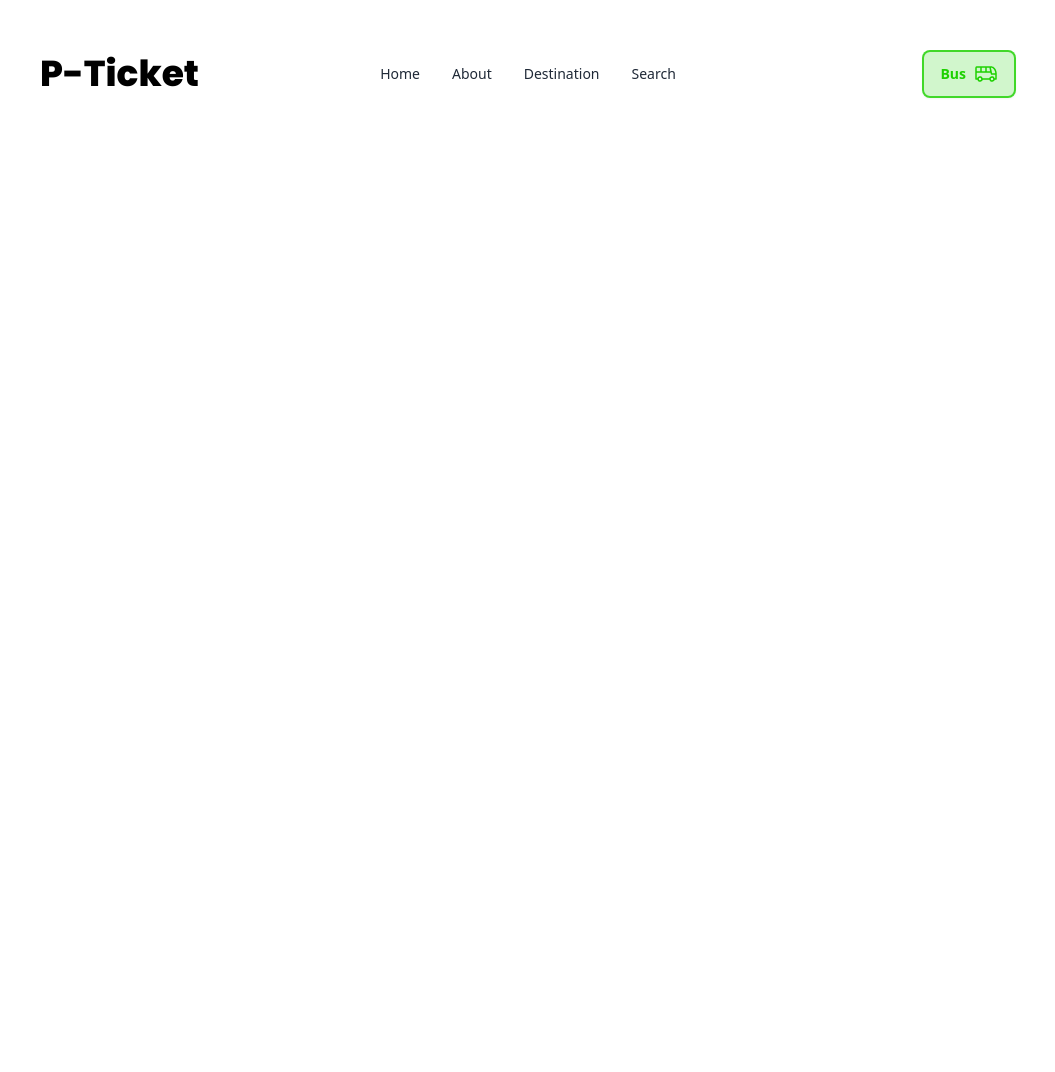
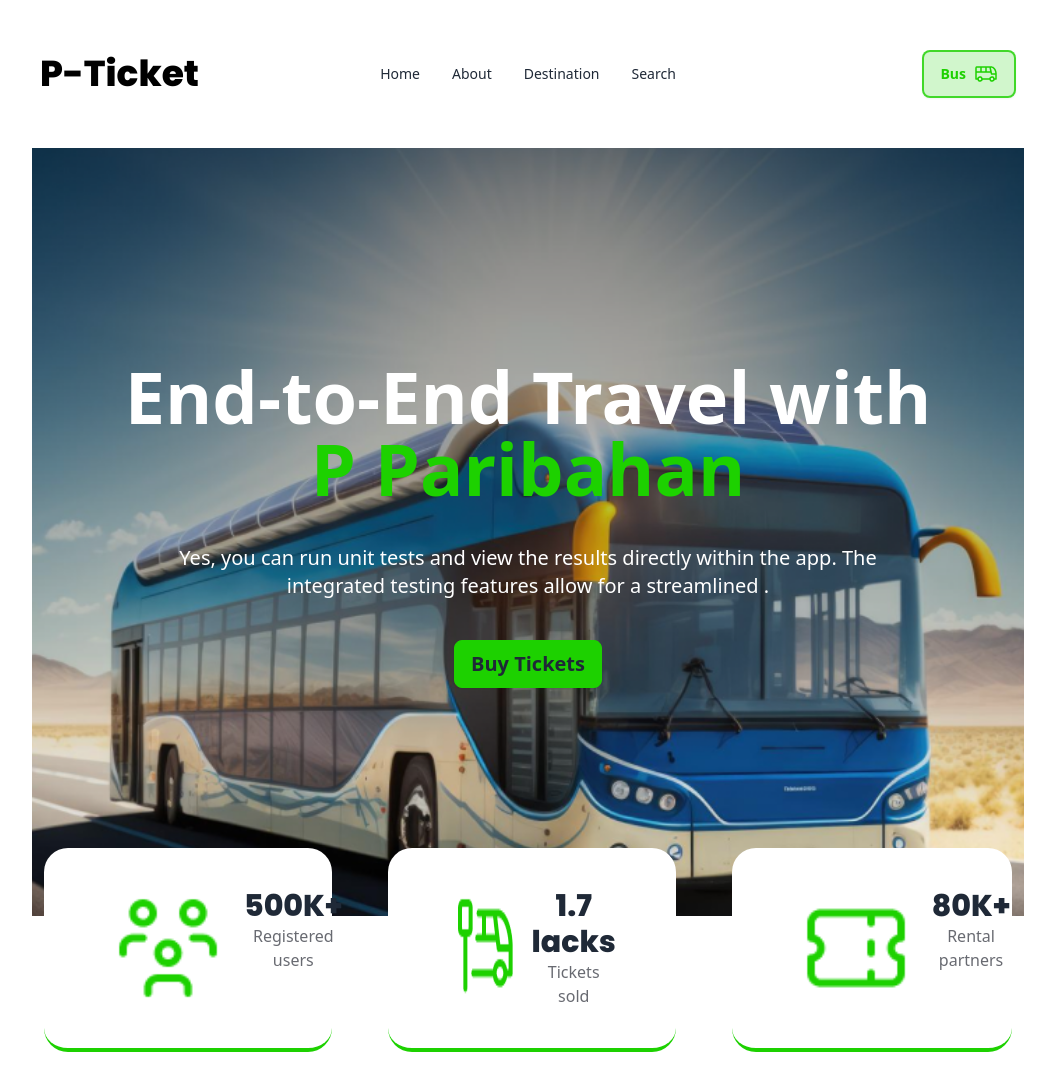
Before and after one commit to afrinbhuiyan/smart-ticketing-website, a plain HTML site: page index.html in a window 1280 px wide. Shown: the whole page, without its empty margins (112-1167 px from the left). Before the commit the page ends 800 px from the top, so only its background shows below. Drawn offline with nearby package versions, Linux system fonts and the light colour scheme.

Commit message:
add the first section

```diff
--- a/index.html
+++ b/index.html
@@ -57,11 +57,51 @@
             </div>
           </div>
     </header>
-    <main>
+    <main class="mx-3 mt-10 lg:mx-36">
         <!-- first section -->
        <section>
+        <div
+        class="hero lg:h-[48rem]"
+           style="background-image: url(images/banner.png);">
+            <div class=""></div>
+            <div class=" py-5">
+         <div class=" text-center lg:mt-48">
+         <h1 class="mb-10 text-2xl lg:text-7xl text-white font-bold">End-to-End Travel with <br> <span class="text-[#1DD100]">P Paribahan</span></h1>
+        <p class="mb-10 lg:text-xl text-white">
+            Yes, you can run unit tests and view the results directly within the app. The <br> integrated testing features allow for a streamlined .
+      </p>
+      <button class="btn lg:text-xl  bg-[#1DD100] border-[#1DD100]">Buy Tickets</button>
+      <div class="flex flex-col lg:flex-row gap-5 lg:gap-14 px-3 mt-5 lg:mt-40">
+        <div class="bg-white flex px-16 py-10 border-b-4 border-[#1DD100] rounded-3xl gap-4">
+           <img src="images/people.png" alt="">
+           <div>
+            <h1 class="text-3xl poppins-extrabold">500K+</h1>
+            <p class="text-[#03071299]">Registered users</p>
+           </div>
+        </div>
+        <div class="bg-white flex px-16 py-10 border-b-4 border-[#1DD100] rounded-3xl gap-4">
+           <img src="images/stoppage.png" alt="">
+           <div>
+            <h1 class="text-3xl poppins-extrabold">1.7 lacks</h1>
+           <p class="text-[#03071299]">Tickets sold</p>
+           </div>
+        </div>
+        <div class="bg-white flex px-16 py-10 border-b-4 border-[#1DD100] rounded-3xl gap-4">
+           <img src="images/ticket-cupon.png" alt="">
+           <div>
+            <h1 class="text-3xl poppins-extrabold">80K+</h1>
+           <p class="text-[#03071299]">Rental partners</p>
+           </div>
+        </div>
+      </div>
+    </div>
+  </div>
+</div>
+       </section>
+       <!-- second section -->
+        <section>
 
-       </section>
+        </section>
     </main>
     <footer>
 
--- a/styles/styles.css
+++ b/styles/styles.css
@@ -12,3 +12,9 @@
     font-weight: 800;
     font-style: normal;
   }
+
+  /* .background-image{
+    background-image: url(../images/banner.png);
+    background-repeat: no-repeat;
+    height: 35rem;
+  } */
```
